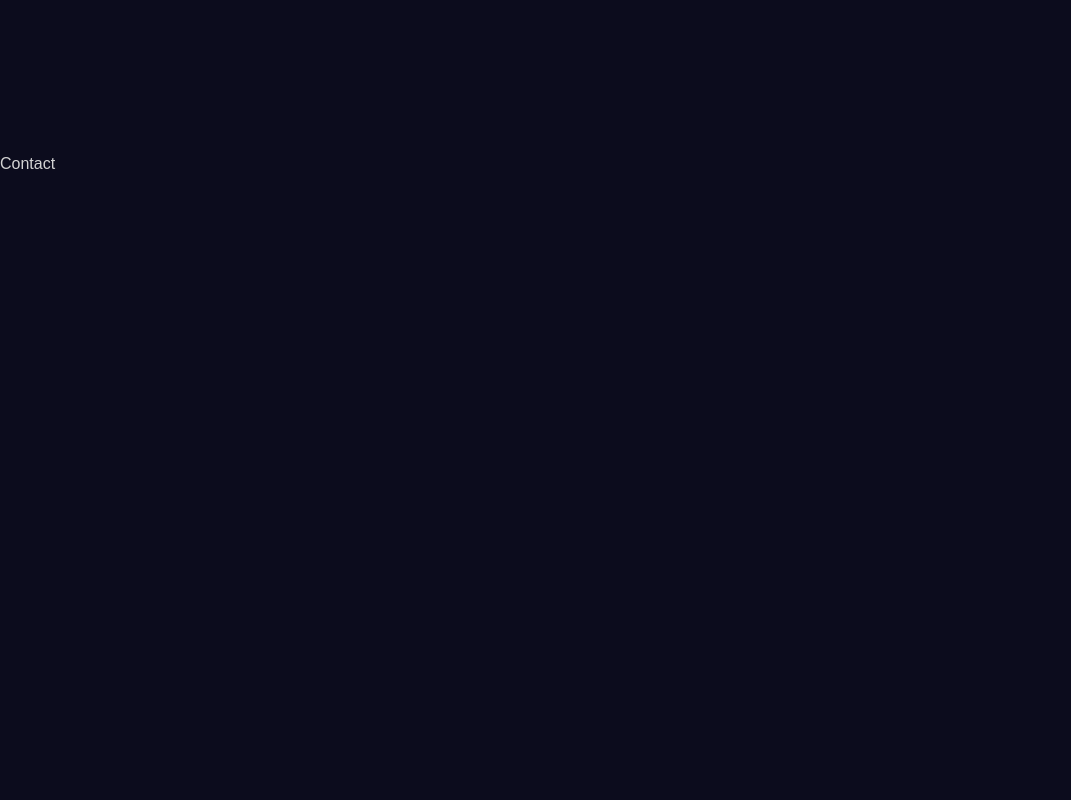
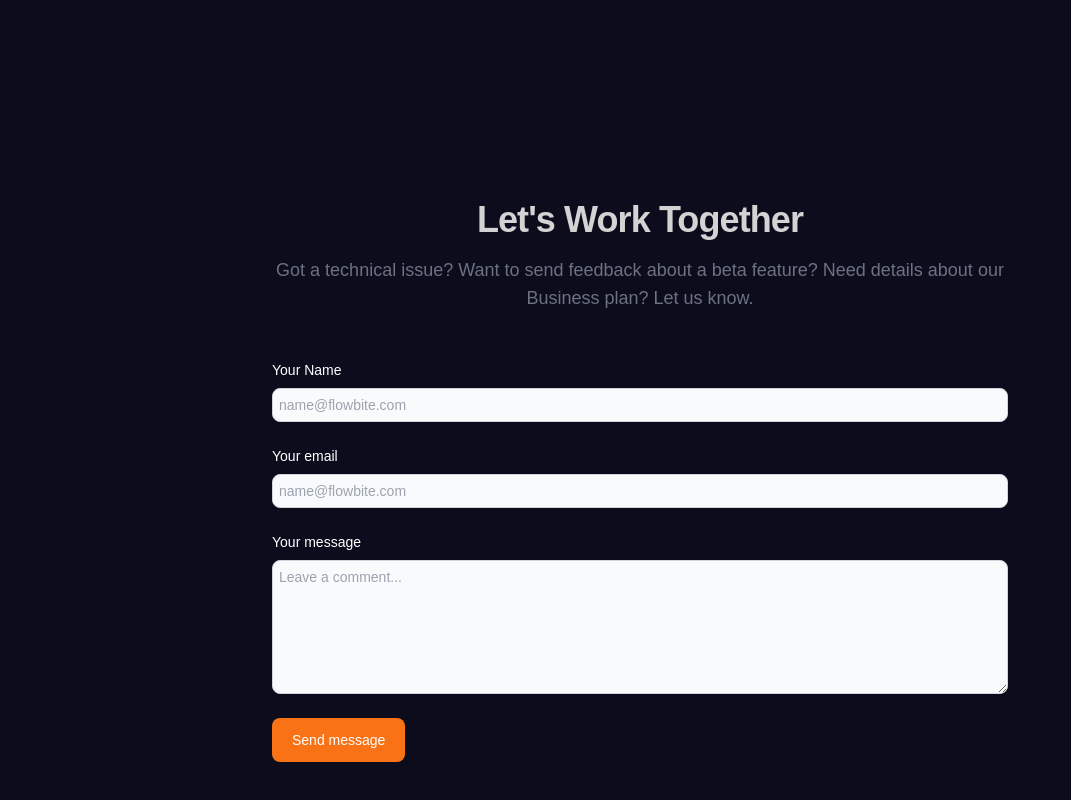
Before and after one commit to Mac1618/portfolio, a React (Vite) app: page / in a window 1280 px wide. Shown: the part 4752-5552 px from the top of the page, without its empty margins (0-1071 px from the left). Built offline with nearby package versions, Linux system fonts and the light colour scheme.

Commit message:
feat: Added the Contact section with Animations.
feat: Email sending is working with environment variables.

```diff
--- a/package.json
+++ b/package.json
@@ -10,9 +10,11 @@
     "preview": "vite preview"
   },
   "dependencies": {
+    "@emailjs/browser": "^3.12.1",
     "framer-motion": "^10.18.0",
     "react": "^18.2.0",
     "react-dom": "^18.2.0",
+    "react-toastify": "^10.0.4",
     "sass": "^1.70.0"
   },
   "devDependencies": {
@@ -20,6 +22,7 @@
     "@types/react-dom": "^18.2.17",
     "@vitejs/plugin-react": "^4.2.1",
     "autoprefixer": "^10.4.17",
+    "dotenv": "^16.4.0",
     "eslint": "^8.55.0",
     "eslint-plugin-react": "^7.33.2",
     "eslint-plugin-react-hooks": "^4.6.0",
--- a/src/App.jsx
+++ b/src/App.jsx
@@ -1,6 +1,7 @@
 import './app.scss';
 
 // components
+import Contact from './components/contact/Contact';
 import Hero from './components/hero/Hero';
 import Navbar from './components/navbar/Navbar';
 import Parallax from './components/parallax/Parallax';
@@ -24,7 +25,9 @@ function App() {
 				<Parallax type="portfolio" />
 			</section>
 			<Portfolio />
-			<section id="Contact">Contact</section>
+			<section id="Contact">
+				<Contact />
+			</section>
 		</div>
 	);
 }
--- /dev/null
+++ b/src/components/contact/Contact.jsx
@@ -0,0 +1,142 @@
+import { useRef, useState } from 'react';
+
+// Toastify
+import { ToastContainer, toast } from 'react-toastify';
+import 'react-toastify/dist/ReactToastify.css';
+
+// Emain js
+import emailjs from '@emailjs/browser';
+
+// framer motion
+import { motion } from 'framer-motion';
+
+// variants
+const variants = {
+	initial: {
+		y: 200,
+		opacity: 0,
+	},
+	animate: {
+		y: 0,
+		opacity: 1,
+		transition: {
+			duration: 0.7,
+			staggeredChildren: 0.1,
+		},
+	},
+};
+
+const Contact = () => {
+	const formRef = useRef();
+	const [loading, setLoading] = useState(false); // New state for loading
+
+	const sendEmail = (e) => {
+		e.preventDefault();
+
+		// Disable the button while sending email
+		setLoading(true);
+
+		emailjs
+			.sendForm(
+				`${import.meta.env.VITE_SERVICE_ID}`,
+				`${import.meta.env.VITE_EMAIL_TEMPLATE_ID}`,
+				formRef.current,
+				`${import.meta.env.VITE_PUBLIC_KEY}`
+			)
+			.then(
+				(result) => {
+					console.log(result.text);
+					toast.success('Email sent successfuly!', {
+						position: 'top-right',
+						autoClose: 5000,
+						hideProgressBar: false,
+						closeOnClick: true,
+						pauseOnHover: true,
+						draggable: true,
+						progress: undefined,
+						theme: 'dark',
+					});
+				},
+				(error) => {
+					console.log(error.text);
+					toast.error('Email failed to send. Please try again later!', {
+						position: 'top-right',
+						autoClose: 5000,
+						hideProgressBar: false,
+						closeOnClick: true,
+						pauseOnHover: true,
+						draggable: true,
+						progress: undefined,
+						theme: 'dark',
+					});
+				}
+			)
+			.finally(() => {
+				// Enable the button after sending email
+				setLoading(false);
+			});
+	};
+
+	return (
+		<motion.div variants={variants} initial="initial" whileInView="animate">
+			<div className="py-8 lg:py-12 px-4 mx-auto max-w-screen-md">
+				<motion.h2
+					className="mb-4 text-4xl tracking-tight font-extrabold text-center"
+					variants={variants}
+				>
+					Let&apos;s Work Together
+				</motion.h2>
+				<motion.p
+					className="mb-6 lg:mb-12 font-light text-center text-gray-500  sm:text-lg"
+					variants={variants}
+				>
+					Got a technical issue? Want to send feedback about a beta feature? Need details about our
+					Business plan? Let us know.
+				</motion.p>
+				<motion.form ref={formRef} onSubmit={sendEmail} className="space-y-6" variants={variants}>
+					<motion.div variants={variants}>
+						<label className="block mb-2 text-sm font-medium text-white ">Your Name</label>
+						<input
+							type="text"
+							name="name"
+							className="shadow-sm bg-gray-50 border border-gray-300 text-gray-900 text-sm rounded-lg focus:ring-primary-500 focus:border-primary-500 block w-full p-1.5 "
+							placeholder="name@flowbite.com"
+							required
+						/>
+					</motion.div>
+					<motion.div variants={variants}>
+						<label className="block mb-2 text-sm font-medium text-white ">Your email</label>
+						<input
+							type="email"
+							name="email"
+							className="shadow-sm bg-gray-50 border border-gray-300 text-gray-900 text-sm rounded-lg focus:ring-primary-500 focus:border-primary-500 block w-full p-1.5 "
+							placeholder="name@flowbite.com"
+							required
+						/>
+					</motion.div>
+					<motion.div className="sm:col-span-2" variants={variants}>
+						<label className="block mb-2 text-sm font-medium text-white dark:text-gray-400">
+							Your message
+						</label>
+						<textarea
+							name="message"
+							rows="6"
+							className="block p-1.5 w-full text-sm text-gray-900 bg-gray-50 rounded-lg shadow-sm border border-gray-300 focus:ring-primary-500 focus:border-primary-500 dark:bg-gray-700 dark:border-gray-600 dark:placeholder-gray-400 dark:text-white dark:focus:ring-primary-500 dark:focus:border-primary-500"
+							placeholder="Leave a comment..."
+						></textarea>
+					</motion.div>
+					<button
+						disabled={loading}
+						type="submit"
+						className="py-3 px-5 text-sm font-medium text-center text-white rounded-lg bg-orange-500 sm:w-fit hover:bg-orange-300 hover:text-black focus:ring-4 focus:outline-none focus:ring-primary-300"
+					>
+						{loading ? 'Sending...' : 'Send message'}
+					</button>
+				</motion.form>
+			</div>
+			<ToastContainer />
+		</motion.div>
+	);
+};
+
+export default Contact;
```
Also changed, not shown: 2 other files (tests, documents, lock files or other folders).
